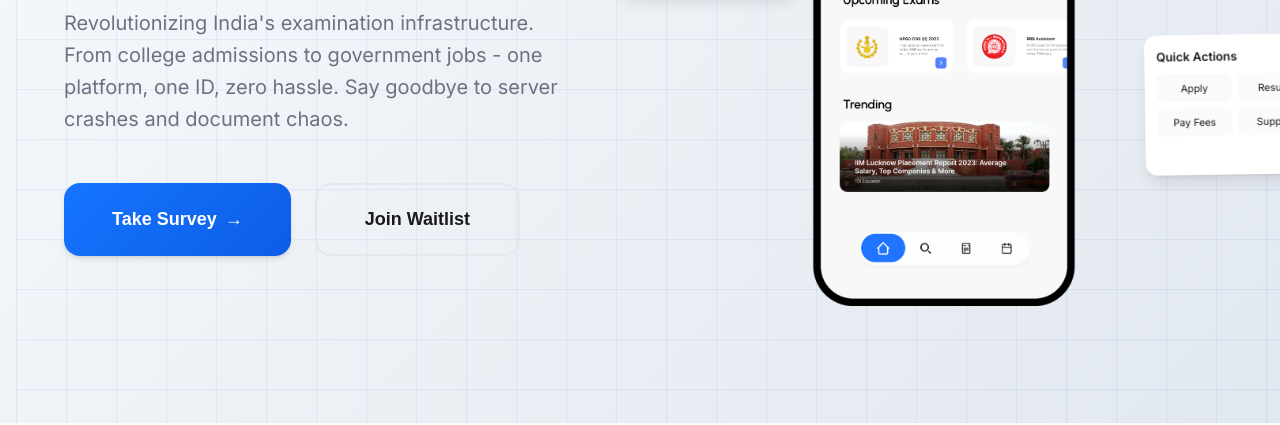
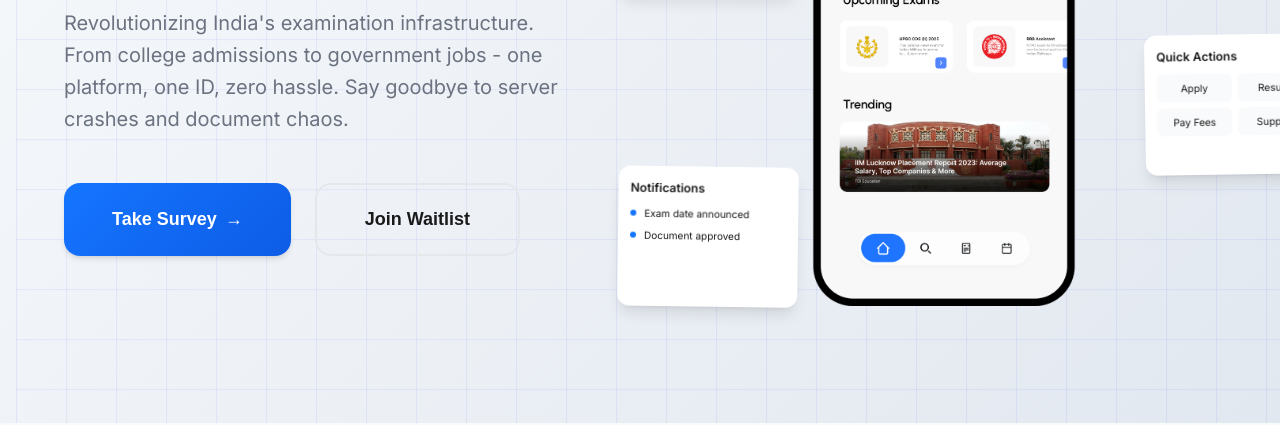
Before and after one commit to yashrajy264/exami-website, a plain HTML site: page index.html in a window 1280 px wide. Shown: the part 377-802 px from the top of the page. Drawn offline with Linux system fonts and the light colour scheme.

Commit message:
Complete UI improvements: navbar consistency, bullet point alignment, and layout fixes

```diff
--- a/index.html
+++ b/index.html
@@ -142,6 +142,19 @@
                 <div class="quick-action">Results</div>
                 <div class="quick-action">Pay Fees</div>
                 <div class="quick-action">Support</div>
+              </div>
+            </div>
+            <div class="floating-screen screen-3">
+              <div class="screen-header">Notifications</div>
+              <div class="notification-list">
+                <div class="notification-item">
+                  <div class="notif-dot"></div>
+                  <span>Exam date announced</span>
+                </div>
+                <div class="notification-item">
+                  <div class="notif-dot"></div>
+                  <span>Document approved</span>
+                </div>
               </div>
             </div>
           </div>
```
